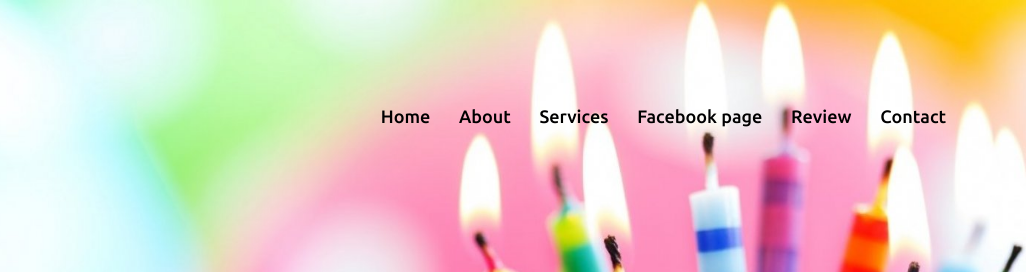
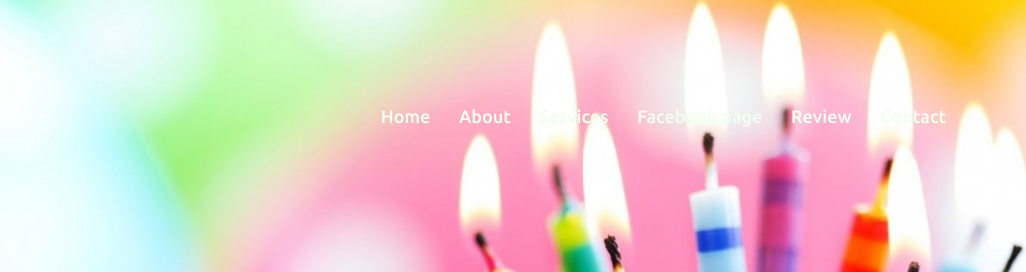
Before and after one commit to touhedulhaque/mojar-cakes-foods, a plain HTML site: page index.html in a window 1280 px wide. Shown: the top 272 px of the page, 254-1280 px from the left. Drawn offline with nearby package versions, Linux system fonts and the light colour scheme.

Commit message:
Update style.css

```diff
--- a/style.css
+++ b/style.css
@@ -25,7 +25,7 @@ html{
 }
 
 ::-webkit-scrollbar-thumb:hover {
-    background: #555;
+    background: #dda0dd;
 }
 
 /* all similar content styling codes */
@@ -115,7 +115,7 @@ section .title::after{
 }
 .navbar .menu li a{
     display: block;
-    color: black;
+    color: #f0fff0;
     font-size: 18px;
     font-weight: 500;
     margin-left: 25px;
```
